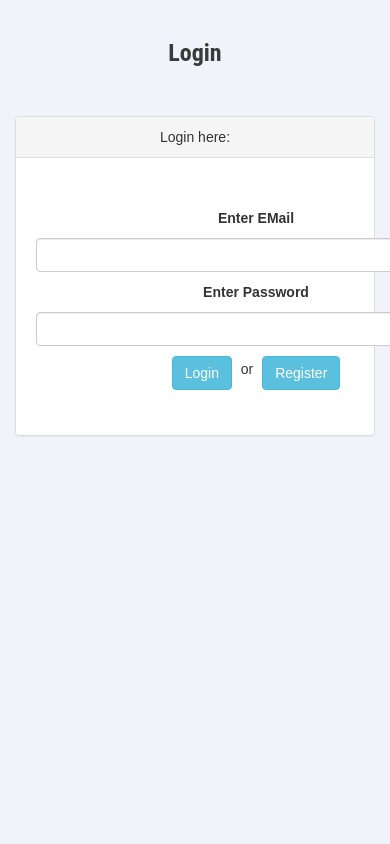
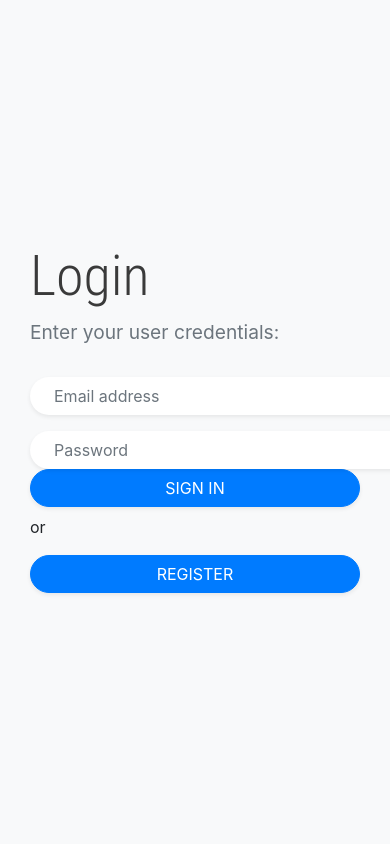
Before and after one commit to SimonKoll/CShare, a PHP site: page /php/login/login.php in a window 390 px wide; the page is wider, and only the part inside the window is pictured. Run offline with PHP 8.4, Linux system fonts and the light colour scheme; some libraries are stand-ins or nearby versions.

Commit message:
Login and Register redesign

```diff
--- a/css/style.css
+++ b/css/style.css
@@ -470,11 +470,15 @@ s .social a:hover {
 }
 
 .bg-image {
-    background-image: url('../img/CSHARE-B.png');
-    background-size: cover;
-    background-position: center center;
+  background-image: url('../img/speed-1249610.jpg');
+  background-size: cover;
+  background-position: center center;
 }
-
+.register-bg-image{
+  background-image: url('../img/steering-wheel-801994.jpg');
+  background-size: cover;
+  background-position: center center;
+}
 
 /*
 *
--- a/php/chat/composer.json
+++ /dev/null
@@ -1,2 +0,0 @@
-{
-}
--- a/php/index/index.php
+++ b/php/index/index.php
@@ -53,7 +53,7 @@
     <div class="jumbotron text-center">
         <div class="container">
             <div class="row">
-                <div class="col-sm-3"><a href="../chat/index.php"><button type="button" class="btn btn-outline-primary">CHAT</button></a><br>
+                <div class="col-sm-3"><a href="../chat/1-client.html"><button type="button" class="btn btn-outline-primary">CHAT</button></a><br>
                 </div>
                 <div class="col-sm-3">
                     <a href="../map/map.php"><button type="button" class="btn btn-outline-primary">MAP</button></a><br>
--- a/php/login/login.php
+++ b/php/login/login.php
@@ -2,6 +2,19 @@
 //login.php
 !-->
 
+
+
+<html>
+
+<head>
+    <title>Login</title>
+    <link rel="stylesheet" href="../../css/style.css">
+    <link rel="stylesheet" href="https://cdnjs.cloudflare.com/ajax/libs/twitter-bootstrap/4.3.1/css/bootstrap.min.css">
+    <link rel="stylesheet" href="https://stackpath.bootstrapcdn.com/font-awesome/4.7.0/css/font-awesome.min.css">
+    <script src="https://code.jquery.com/jquery-3.3.1.slim.min.js"></script>
+    <script src="https://cdnjs.cloudflare.com/ajax/libs/twitter-bootstrap/4.3.1/js/bootstrap.bundle.min.js"></script>
+    <link rel="icon" type="image/png" href="../../img/logoC.png" sizes="32x32">
+</head>
 <?php
 
 session_start();
@@ -14,7 +27,7 @@ if (isset($_SESSION['uid'])) {
 }
 
 if (isset($_POST['login'])) {
-    $email = mysqli_real_escape_string($conn, $_POST['username']);
+    $email = mysqli_real_escape_string($conn, $_POST['email']);
     $password = mysqli_real_escape_string($conn, $_POST['password']);
     $result = mysqli_query($conn, "SELECT * FROM users WHERE email = '" . $email . "' and pass = '" . md5($password) . "'");
     if ($row = mysqli_fetch_array($result)) {
@@ -27,48 +40,49 @@ if (isset($_POST['login'])) {
 }
 
 ?>
+<body>
+  <div class="container-fluid">
+    <div class="row no-gutter">
+        <!-- The image half -->
+        <div class="col-md-6 d-none d-md-flex bg-image"></div>
 
-<html>
 
-<head>
-    <title>Login</title>
-    <link rel="stylesheet" href="//code.jquery.com/ui/1.12.1/themes/base/jquery-ui.css">
-    <link rel="stylesheet" href="https://maxcdn.bootstrapcdn.com/bootstrap/3.3.7/css/bootstrap.min.css">
-    <script src="https://code.jquery.com/jquery-1.12.4.js"></script>
-    <script src="https://code.jquery.com/ui/1.12.1/jquery-ui.js"></script>
-    <link rel="stylesheet" href="../../css/style.css">
+        <!-- The content half -->
+        <div class="col-md-6 bg-light">
+            <div class="login d-flex align-items-center py-5">
 
-    <link rel="icon" type="image/png" href="../../img/logoC.png" sizes="32x32">
-</head>
+                <!-- Demo content-->
+                <div class="container">
+                    <div class="row">
+                        <div class="col-lg-10 col-xl-7 mx-auto">
+                            <h3 class="display-4">Login</h3>
+                            <p class="text-muted mb-4">Enter your user credentials:</p>
+                             <p class="text-danger"><?php echo $message; ?></p>
+                            <form method="post">
+                                <div class="form-group mb-3">
+                                    <input id="inputEmail" name="email" type="email" placeholder="Email address" required="" autofocus="" class="form-control rounded-pill border-0 shadow-sm px-4">
+                                </div>
+                                <br>
 
-<body>
-    <div class="container">
-        <br />
+                                <div class="form-group mb-3">
+                                    <input id="inputPassword" name="password" type="password" placeholder="Password" required="" class="form-control rounded-pill border-0 shadow-sm px-4 text-primary">
+                                </div>
 
-        <h3 align="center">Login</a></h3><br />
-        <br />
-        <div class="panel panel-default">
-            <div class="panel-heading">Login here:</div>
-            <div class="panel-body">
-                <form method="post">
-                    <p class="text-danger"><?php echo $message; ?></p>
-                    <div class="form-group">
-                        <label>Enter EMail</label>
-                        <input type="text" name="username" class="form-control" required />
+                                <button type="submit" name="login" class="btn btn-primary btn-block text-uppercase mb-2 rounded-pill shadow-sm">Sign in</button>
+                                or
+                                <br>
+                              </form>
+                              <a href="register.php"><button class="btn btn-primary btn-block text-uppercase mb-2 rounded-pill shadow-sm">Register</button></a>
+
+                        </div>
                     </div>
-                    <div class="form-group">
-                        <label>Enter Password</label>
-                        <input type="password" name="password" class="form-control" required />
-                    </div>
-                    <div class="form-group">
-                        <input type="submit" name="login" class="btn btn-info" value="Login" /> or
-                     <a href="./register.php">   <input type="button" name="register" class="btn btn-info" value="Register" /> </a>
-                    </div>
+                </div><!-- End -->
 
-                </form>
             </div>
-        </div>
+        </div><!-- End -->
+
     </div>
+</div>
 </body>
 
 </html>
```
Also changed, not shown: index.html (+1 -29 lines), php/chat/fetch_user.php (deleted, +0 -50 lines), php/chat/index.php (deleted, +0 -84 lines), php/chat/update_last_activity.php (deleted, +0 -19 lines), php/login/register.php (+23 -5 lines).
